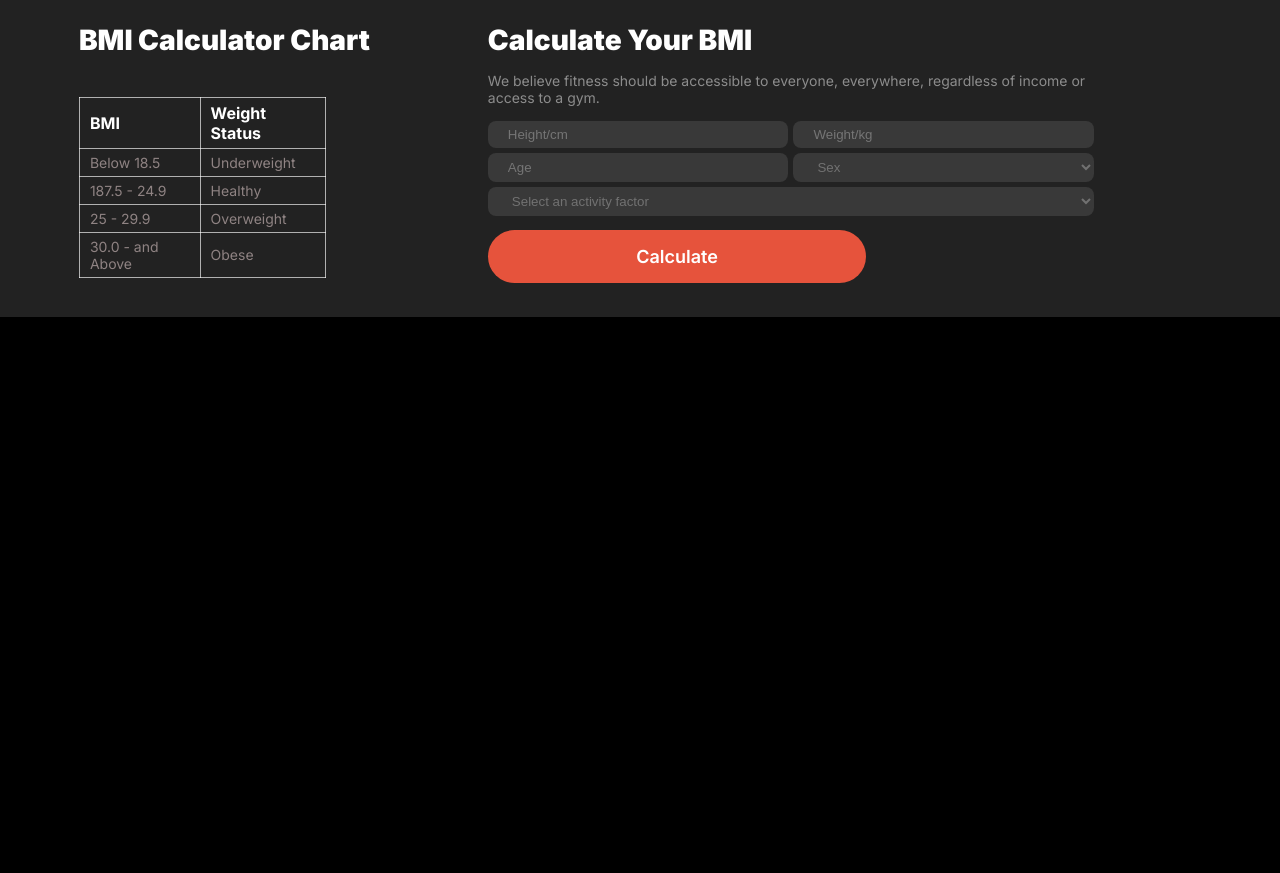
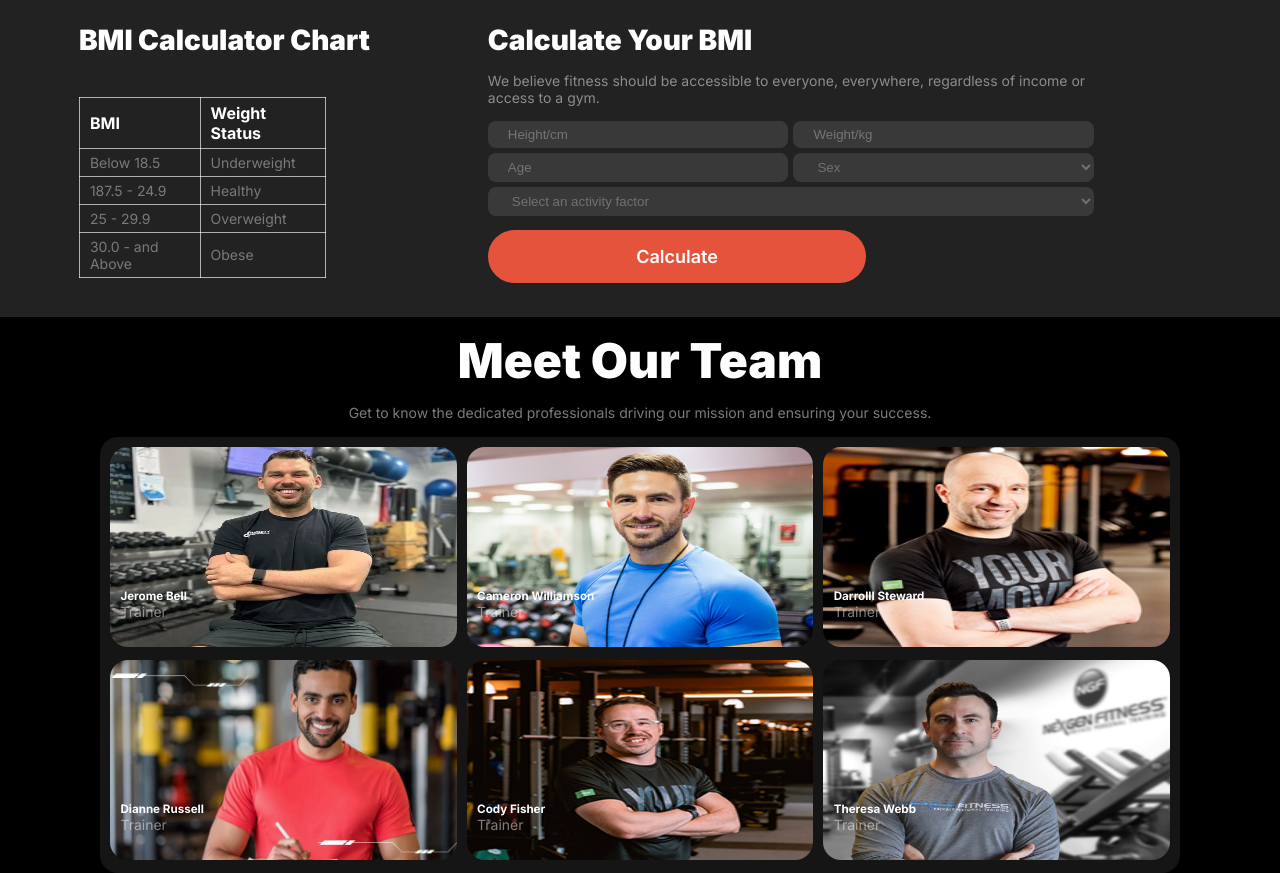
Before and after one commit to Sushanto171/my-assi-2, a plain HTML site: page index.html in a window 1280 px wide. Shown: the part 2290-3163 px from the top of the page. Before the commit the page ends 2607 px from the top, so only its background shows below. Drawn offline with Linux system fonts and the light colour scheme.

Commit message:
make Meet our team and media  quarey

```diff
--- a/index.html
+++ b/index.html
@@ -184,6 +184,8 @@
                             <div>
                                 <select name="" id="">
                                     <option value="">Select an activity factor</option>
+                                    <option value="">Select an activity factor</option>
+                                    <option value="">Select an activity factor</option>
                                 </select>
                             </div>
                         </form>
@@ -191,6 +193,63 @@
                     </div>
                 </div>
               </section>
+              <!-- Meet our team section -->
+               <section class="margin media-mar ">
+                <div class="text-align">
+                    <h3 class="tittle">Meet Our Team</h3>
+                    <p class="primary-text">Get to know the dedicated professionals driving our mission and ensuring your success.</p>
+                </div>
+                <div id="meet-section" class="display-grid">
+                    <div class="team-images media-none">
+                        <img src="./images/trainer1.png"  alt="Trainer">
+                            <div>
+                                <h5 class="trainer-name">Jerome Bell</h5>
+                                <p class="primary-text">Trainer</p>
+                            </div>
+                        </img>
+                    </div>
+                    <div class="team-images">
+                        <img src="./images/trainer2.png" alt="Trainer">
+                            <div>
+                                <h5 class="trainer-name">Cameron Williamson</h5>
+                                <p class="primary-text">Trainer</p>
+                            </div>
+                        </img>
+                    </div>
+                    <div class="team-images">
+                        <img src="./images/trainer3.png" alt="Trainer">
+                        <div>
+                            <h5 class="trainer-name">Darrolll Steward</h5>
+                            <p class="primary-text">Trainer</p>
+                        </div>
+                        </img>
+                    </div>
+                    <div class="team-images">
+                        <img src="./images/trainer4.png" alt="Trainer">
+                        <div>
+                            <h5 class="trainer-name">Dianne Russell</h5>
+                            <p class="primary-text">Trainer</p>
+                        </div>
+                        </img>
+                    </div>
+                    <div class="team-images">
+                        <img src="./images/trainer5.png" alt="">
+                        <div>
+                            <h5 class="trainer-name">Cody Fisher</h5>
+                            <p class="primary-text">Trainer</p>
+                        </div>
+                        </img>
+                    </div>
+                    <div class="team-images">
+                        <img src="./images/trainer6.png" alt="Trainer">
+                        <div>
+                            <h5 class="trainer-name">Theresa Webb</h5>
+                            <p class="primary-text">Trainer</p>
+                        </div>
+                        </img>
+                    </div>
+                </div>
+               </section>
     </main>
 </body>
 </html>
--- a/style/index.css
+++ b/style/index.css
@@ -308,7 +308,7 @@ table th{
 }
 table td{
     font-size: 14px;
-    color: #928686f8;
+    color: #7c7c7cf8;
     padding: 5px 10px;
 }
 #bmi-tittle{
@@ -342,8 +342,12 @@ form div select{
     padding:6px 20px ;
     border-radius:8px ;
 }
+form div select option{
+    background-color: #464242;
+    border: 0;
+}
  form input{
-    color:rgba(255, 255, 255, 0.95);
+    color:rgba(145, 140, 140, 0.95);
     background-color: rgba(255, 255, 255, 0.1);
     border: 0;
     padding:6px 20px ;
@@ -354,6 +358,38 @@ form div select{
     width:40%;
     margin: 14px 0;
 }
+/* meet our team section */
+#meet-section{
+    margin-top: 16px ;
+    padding: 10px;
+    background-color: #191818e2;
+    border-radius: 18px;
+    grid-template-columns: repeat(3, 1fr);
+    gap: 10px;
+}
+.team-images{
+    position: relative;
+}
+.team-images img{
+    max-width: 100%;
+    height: 200px;
+    width: 100%;
+    border-radius: 18px;
+}
+.team-images div{
+    position: absolute;
+    bottom: 10%;
+    left: 3%;
+    padding: 10px;
+    padding-left: 0px;
+}
+.team-images div:hover{
+    background-color: #00806497;
+    border-left: 5px solid ;
+    transition: 0.5s;
+    padding-left:5px;
+    border-radius: 0 8px 8px 0;
+}
 /* media query small device*/
 @media screen and (max-width:576px) {
     /* shared style */
@@ -363,7 +399,7 @@ form div select{
     .tittle{
         font-size: 32px;
     }
-    .menu-bar, #trainings-images-3,#trainings-images-6{
+    .menu-bar, #trainings-images-3,#trainings-images-6 , .media-none{
         display: none;
     }
     #header-tittle h1{
@@ -407,6 +443,13 @@ form div select{
     }
     #trainings-images-5{
         width: 100%;
+    }
+    #meet-section{
+        grid-template-columns: repeat(1,1fr);
+    }
+    .team-images img{
+    width: 100%;
+    height: auto;
     }
 }
 /* media query medium device */
```
